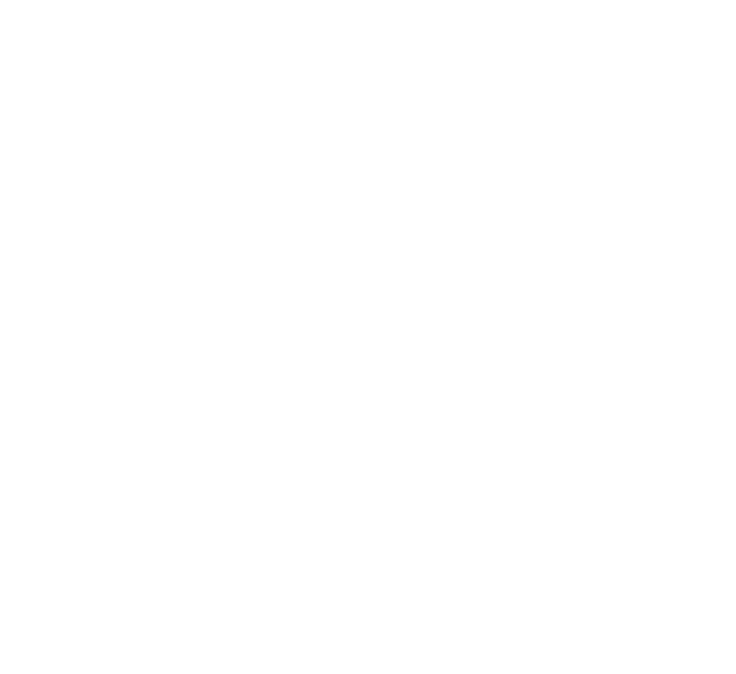
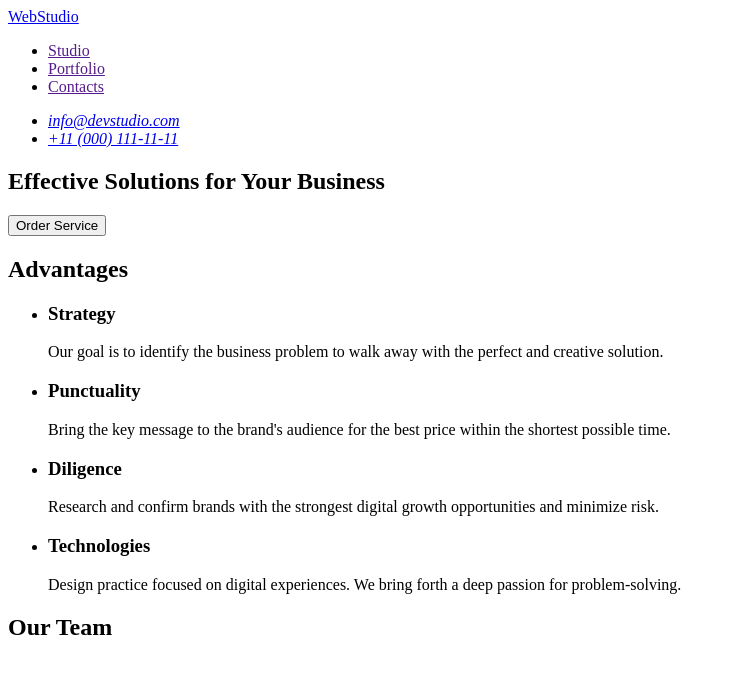
Before and after one commit to NorManYou/goit-markup-hw-01, a plain HTML site: page index.html in a window 1280 px wide. Shown: the whole page, without its empty margins (0-736 px from the left). Drawn offline with Linux system fonts and the light colour scheme.

Commit message:
Update index.html

```diff
--- a/index.html
+++ b/index.html
@@ -1,11 +1,75 @@
 <!DOCTYPE html>
 <html lang="en">
-<head>
-    <meta charset="UTF-8">
-    <meta name="viewport" content="width=device-width, initial-scale=1.0">
-    <title>Document</title>
-</head>
-<body>
+  <head>
+    <meta charset="UTF-8" />
+    <meta name="viewport" content="width=device-width, initial-scale=1.0" />
+    <title>WebStudio</title>
+  </head>
+  <body>
+    <header>
+      <nav>
+        <a href="./index.html">WebStudio</a>
+        <ul>
+          <li><a href="">Studio</a></li>
+          <li><a href="">Portfolio</a></li>
+          <li><a href="">Contacts</a></li>
+        </ul>
+      </nav>
+      <address>
+        <ul>
+          <li><a href="mailto:info@devstudio.com">info@devstudio.com</a></li>
+          <li><a href="tell:++110001111111">+11 (000) 111-11-11</a></li>
+        </ul>
+      </address>
+    </header>
 
-</body>
+    <main>
+      <section>
+        <h1>Effective Solutions for Your Business</h1>
+        <button type="button">Order Service</button>
+      </section>
+      <section>
+        <h2>Advantages</h2>
+        <ul>
+
+        <li>
+        <h3>Strategy</h3>
+        <p>
+          Our goal is to identify the business problem to walk away with the
+          perfect and creative solution.
+        </p>
+        </li>
+
+        <li>
+        <h3>Punctuality</h3>
+        <p>
+          Bring the key message to the brand's audience for the best price
+          within the shortest possible time.
+        </p>
+        </li>
+
+        <li>
+        <h3>Diligence</h3>
+        <p>
+          Research and confirm brands with the strongest digital growth
+          opportunities and minimize risk.
+        </p>
+        </li>
+
+        <Li>
+        <h3>Technologies</h3>
+        <p>
+          Design practice focused on digital experiences. We bring forth a deep
+          passion for problem-solving.
+        </p>
+        </Li>
+
+        </ul>
+      </section>
+      <section>
+        <h2>Our Team</h2>
+
+      </section>
+    </main>
+  </body>
 </html>
```
